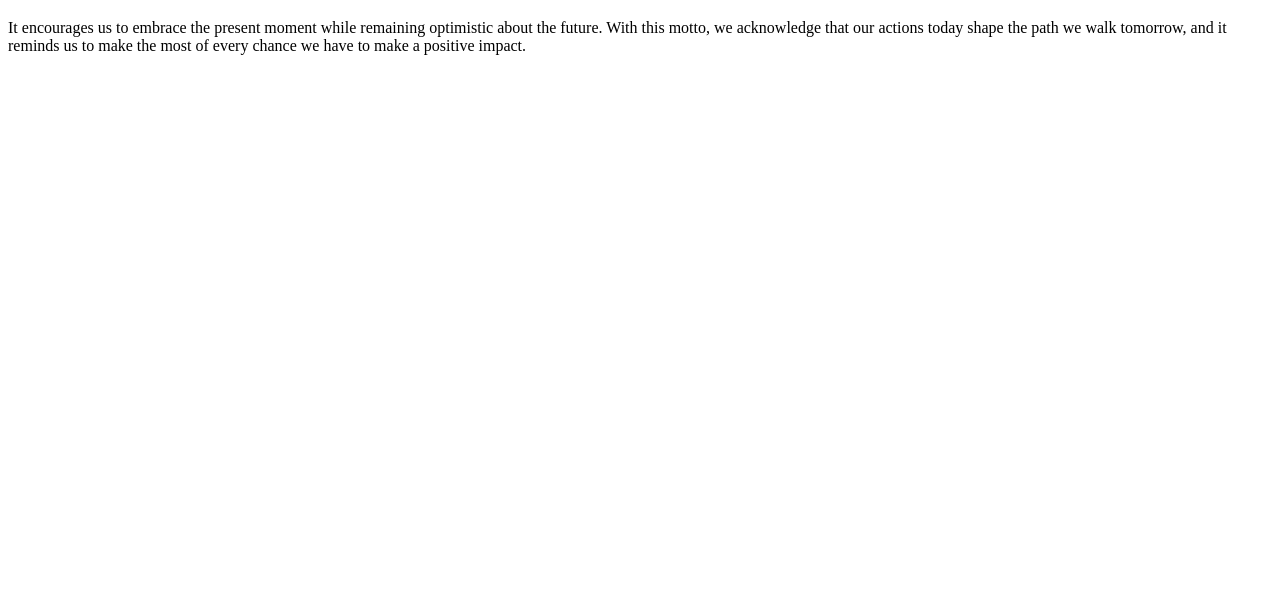
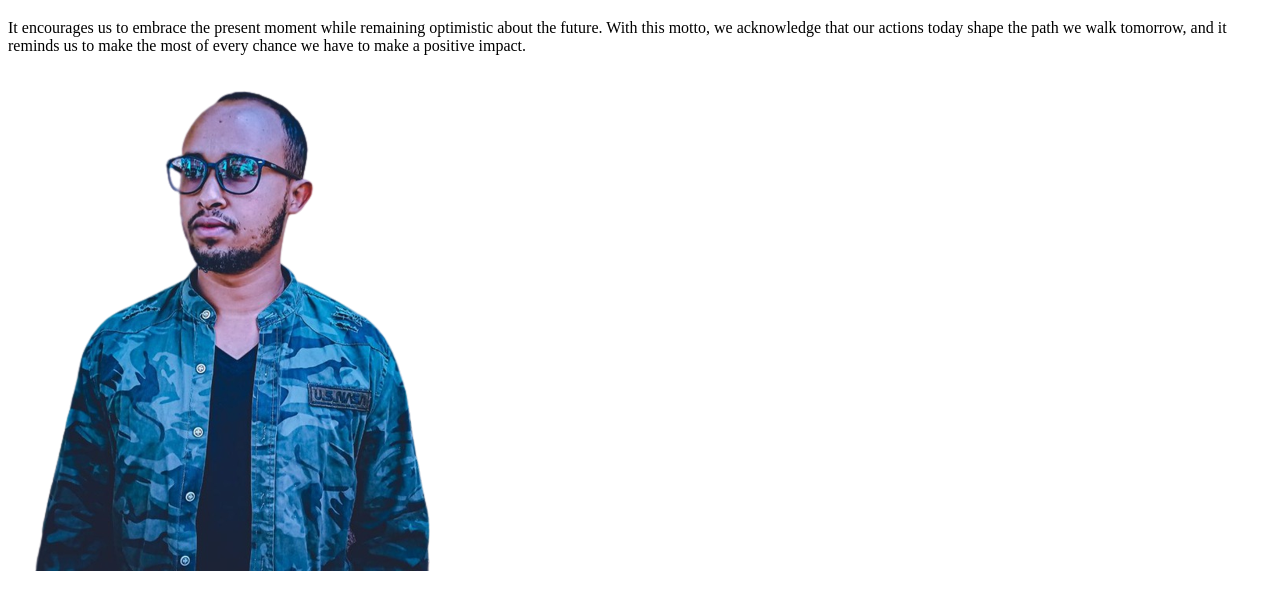
Before and after one commit to mikosis123/project-zero, a plain HTML site: page my-landing-page/index.html in a window 1280 px wide. Shown: the part 149-758 px from the top of the page. Drawn offline with Linux system fonts and the light colour scheme.

Commit message:
image  insertion

```diff
--- a/my-landing-page/index.html
+++ b/my-landing-page/index.html
@@ -24,6 +24,7 @@
           actions today shape the path we walk tomorrow, and it reminds us to
           make the most of every chance we have to make a positive impact.
         </p>
+        <img src="./photo_2023-05-31_20-54-43-removebg-preview.png" />
       </div>
     </main>
   </body>
```
Also changed, not shown: my-landing-page/photo_2023-05-31_20-54-43-removebg-preview.png (added).
